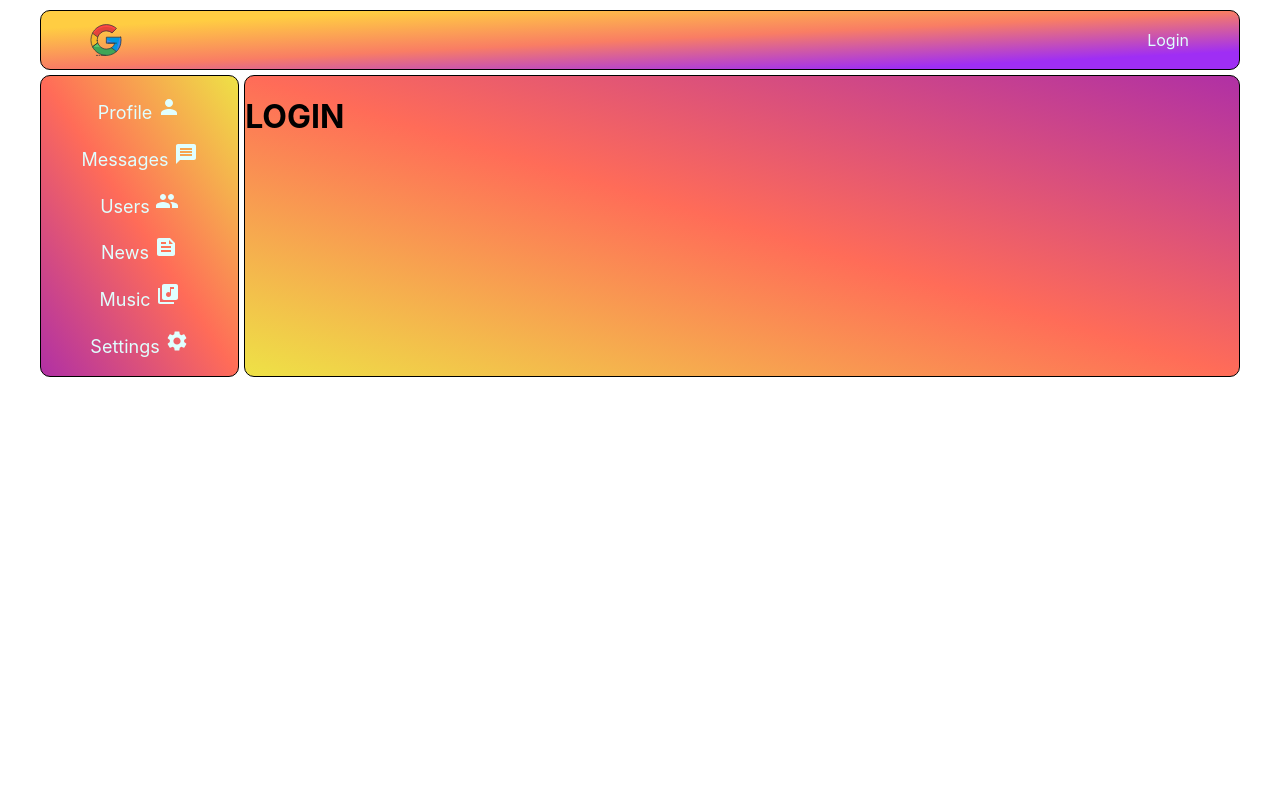
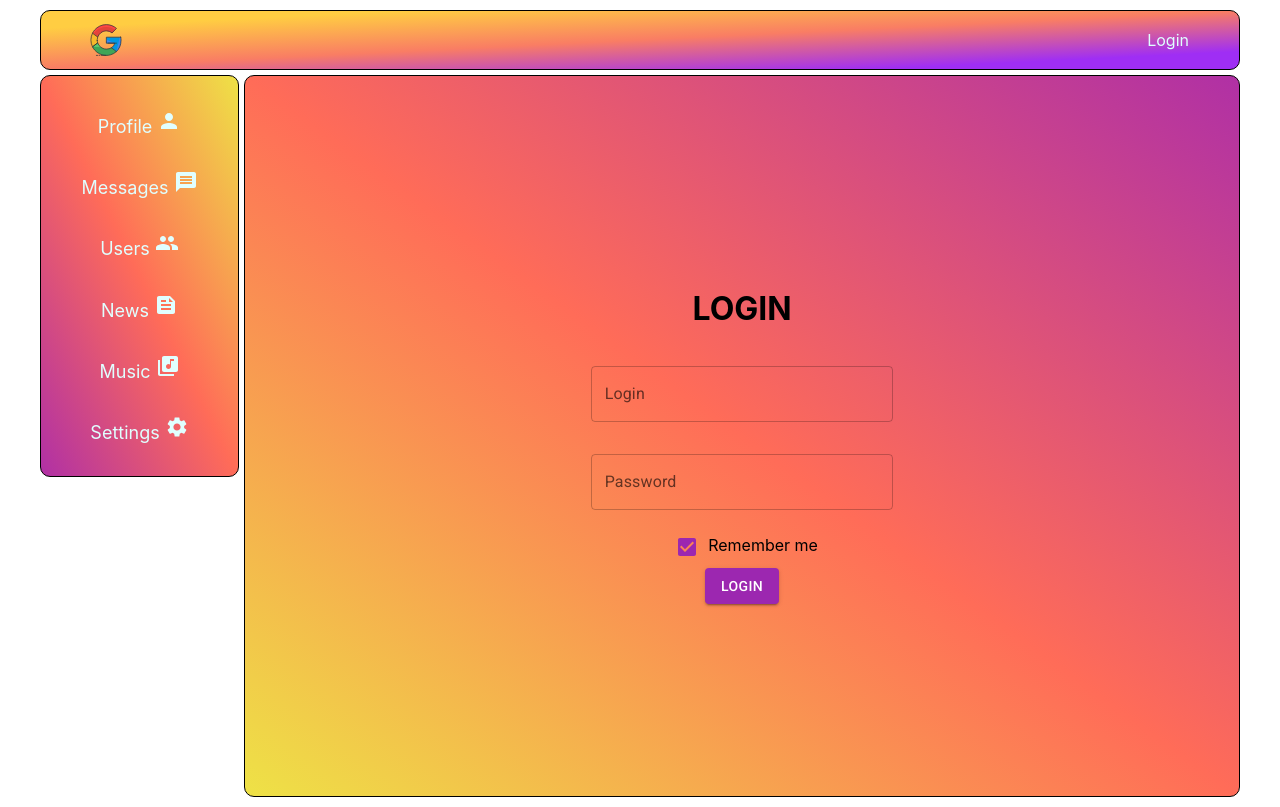
Before and after one commit to Ilya030290/Social_network, a React (Create React App) app: page / in a window 1280 px wide. Both pictures are taken after a click on the element "Login". Built offline with nearby package versions, Linux system fonts and the light colour scheme; no server answers.

Commit message:
Changes for Login component, add form for login

```diff
--- /dev/null
+++ b/src/components/Login/Login.module.css
@@ -0,0 +1,13 @@
+.loginPage {
+    min-height: 90vh;
+    display: flex;
+    flex-direction: column;
+    justify-content: center;
+    align-items: center;
+}
+
+.form {
+    display: flex;
+    flex-direction: column;
+    align-items: center;
+}
--- a/src/components/Login/Login.tsx
+++ b/src/components/Login/Login.tsx
@@ -1,9 +1,64 @@
 import React from 'react';
+import {Button, Checkbox, FormControl, IconButton, InputAdornment, InputLabel, OutlinedInput} from "@mui/material";
+import {Visibility, VisibilityOff} from "@mui/icons-material";
+import s from "./Login.module.css";
 
 export const LoginPage = () => {
+
+    const label = { inputProps: { 'aria-label': 'Checkbox demo' } };
+
     return (
-        <div>
+        <div className={s.loginPage}>
             <h1>LOGIN</h1>
+            <form className={s.form}>
+                <div>
+                    <FormControl sx={{ m: 2, width: '30ch'}}>
+                    <InputLabel htmlFor={"outlined-adornment-login"}>Login</InputLabel>
+                    <OutlinedInput
+                        id={"outlined-adornment-login"}
+                        /*value={values.amount}
+                        onChange={handleChange('amount')}*/
+                        /*startAdornment={<InputAdornment position="start">$</InputAdornment>}*/
+                        label={"Login"}
+                    />
+                    </FormControl>
+                </div>
+                <div>
+                    <FormControl sx={{ m: 2, width: '30ch'}} variant={"outlined"}>
+                    <InputLabel htmlFor={"outlined-adornment-password"}>Password</InputLabel>
+                    <OutlinedInput
+                        id={"outlined-adornment-password"}
+                        /*type={values.showPassword ? 'text' : 'password'}
+                        value={values.password}
+                        onChange={handleChange('password')}*/
+                        endAdornment={
+                            <InputAdornment position={"end"}>
+                                <IconButton
+                                    aria-label="toggle password visibility"
+                                    /*onClick={handleClickShowPassword}
+                                    onMouseDown={handleMouseDownPassword}*/
+                                    edge="end"
+                                >
+                                    {/*{values.showPassword ? <VisibilityOff /> : <Visibility />}*/}
+                                </IconButton>
+                            </InputAdornment>
+                        }
+                        label="Password"
+                    />
+                    </FormControl>
+                </div>
+                <div>
+                    <Checkbox {...label} defaultChecked color={"secondary"} />Remember me
+                </div>
+                <div>
+                    <Button variant={"contained"}
+                            color={"secondary"}
+                            onClick={() => {}}
+                    >
+                        Login
+                    </Button>
+                </div>
+            </form>
         </div>
     );
 };
```
